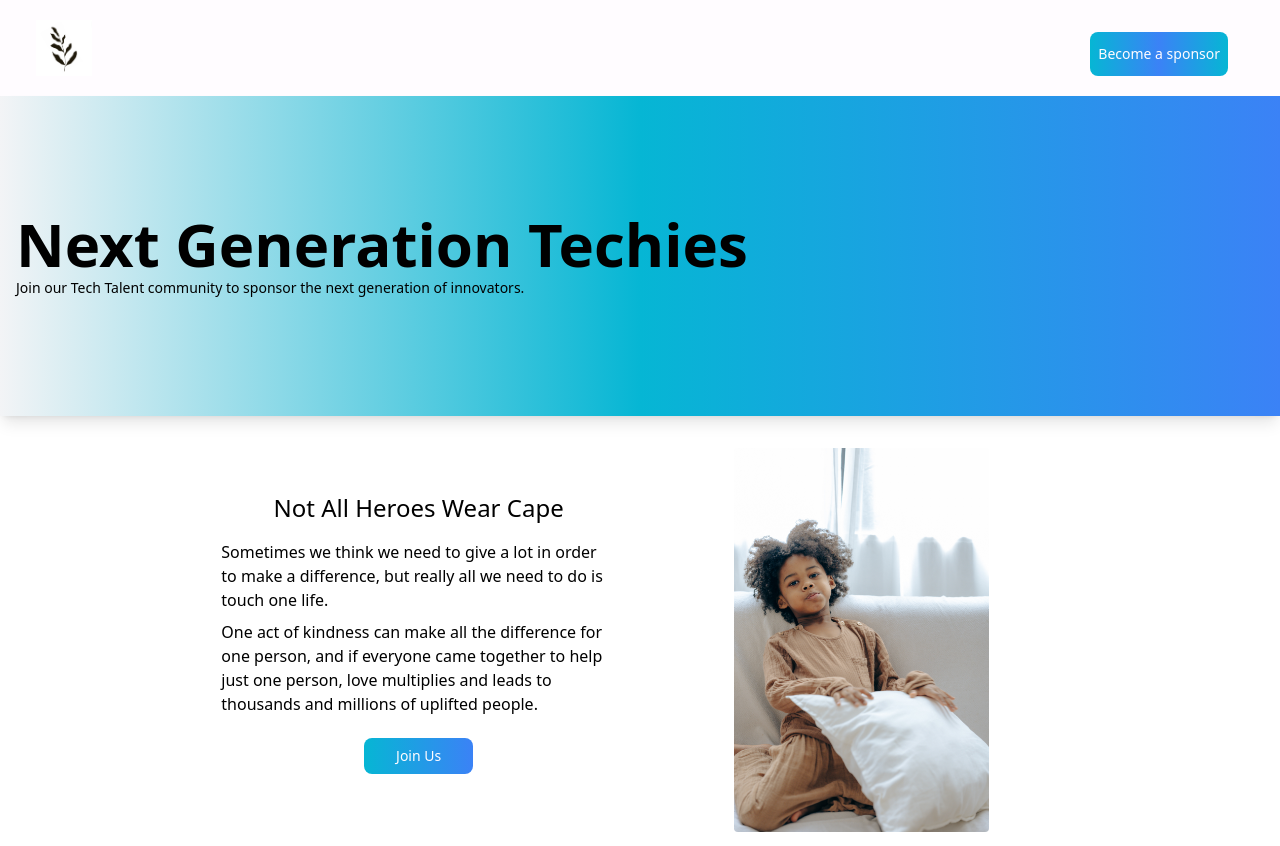
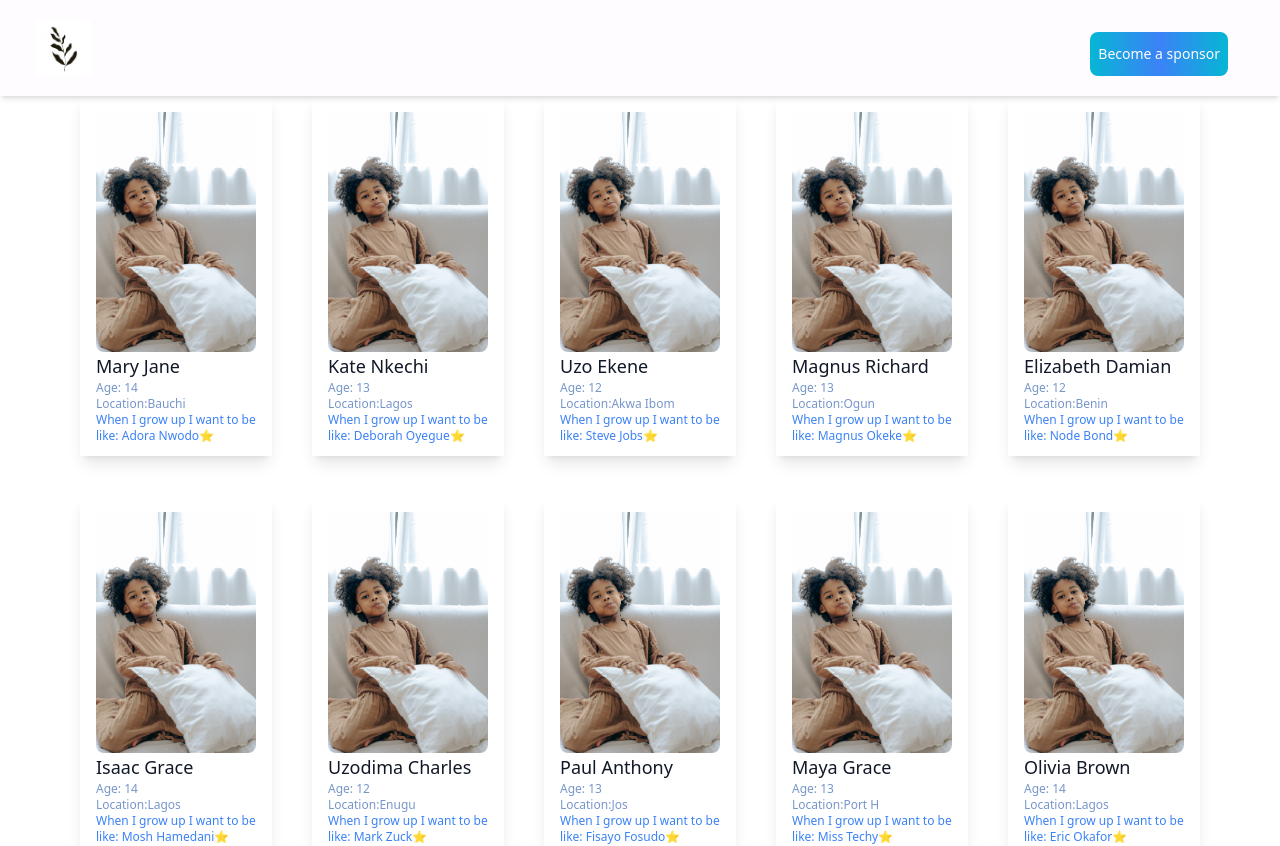
Before and after one commit to Dee-Tyan/civil-quota-app, a React (Create React App) app in the folder cq-app/: page /home in a window 1280 px wide. Shown: the top 846 px of the page. Built offline with nearby package versions, Linux system fonts and the light colour scheme; sample sign-in values are in the browser's storage.

Commit message:
registered user routing

```diff
--- a/cq-app/src/App.tsx
+++ b/cq-app/src/App.tsx
@@ -20,7 +20,7 @@ const App = () => {
       <Routes>
         <Route path="/login" element={<Login />} />
         <Route path="/home" element={user ? <Main/> : <Navigate to="/login" />}>
-          <Route path="" element={<Homepage />} />
+          <Route path="" element={<ViewTalent />} />
 
         </Route>
       </Routes>
```
